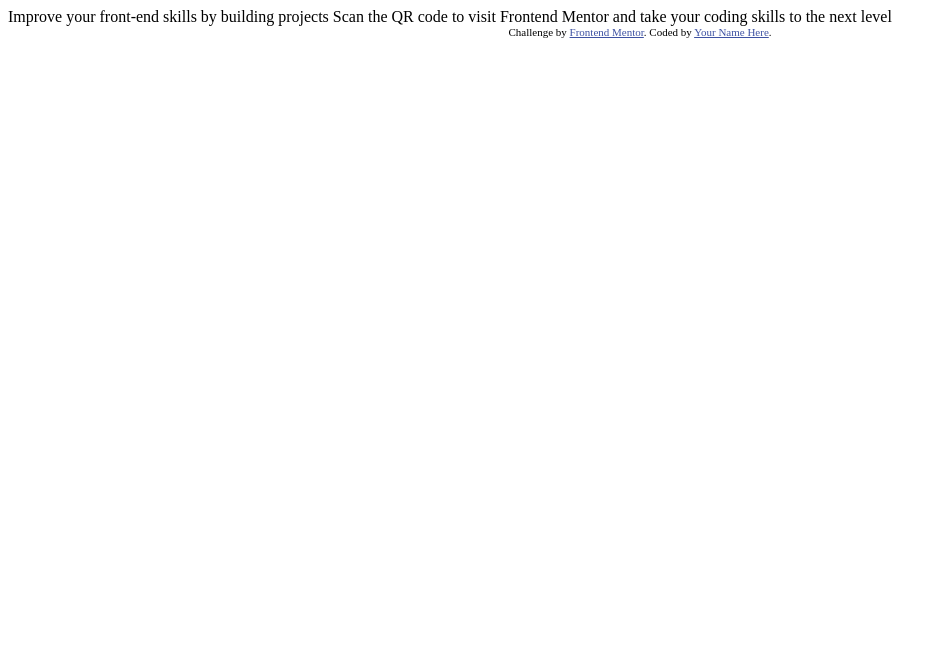
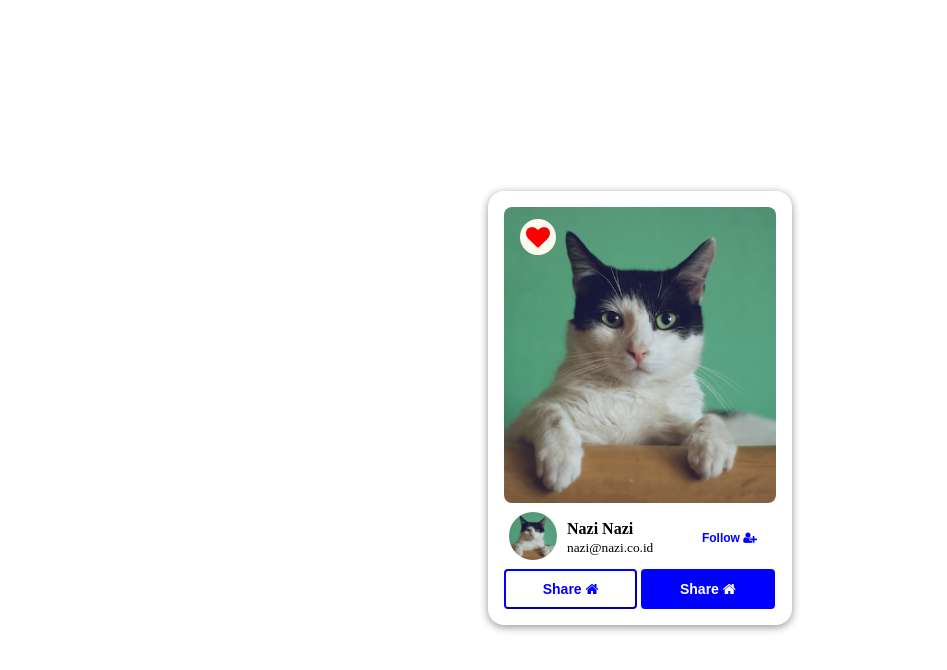
Before and after one commit to puthutm/card-vanila-new, a plain HTML site: page index.html in a window 1280 px wide. Shown: the whole page, without its empty margins (0-947 px from the left). Drawn offline with Linux system fonts and the light colour scheme.

Commit message:
card v1.3

```diff
--- a/index.html
+++ b/index.html
@@ -4,7 +4,8 @@
   <meta charset="UTF-8">
   <meta name="viewport" content="width=device-width, initial-scale=1.0"> <!-- displays site properly based on user's device -->
 
-  <link rel="icon" type="image/png" sizes="32x32" href="./images/favicon-32x32.png">
+  <link rel="stylesheet" href="https://cdnjs.cloudflare.com/ajax/libs/font-awesome/4.7.0/css/font-awesome.min.css">
+  <link rel="stylesheet" href="style.css">
 
   <title>Frontend Mentor | QR code component</title>
 
@@ -15,14 +16,45 @@
   </style>
 </head>
 <body>
+  <section class="box">
+    <div class="card">
+      <div class="card-conten">
+        <img class="img" src="/images/cat.png" alt="">
+          <div class="card-icon">
+            <i class="fa fa-heart"></i>
+          </div>
+          <div class="flex-container">
+            <div>
+              <img class="img-profile" src="/images/cat.png" alt="">
+            </div>
+            <div class="title-name">
+              <strong>Nazi Nazi</strong>
+              <br>
+              <small>nazi@nazi.co.id</small>
+            </div>
+            <div>
+              <button class="btn-font">
+                <strong>Follow</strong>
+                <i class="fa fa-user-plus"></i>
+              </button>
+            </div>
+          </div>
+          <div class="btn-bottom">
+            <button class="btn">
+              <strong>Share</strong>
+              <i class="fa fa-home"></i>
+            </button>
+            <button class="btn btn-box-1">
+              <strong>Share</strong>
+              <i class="fa fa-home"></i>
+            </button>
+          </div>
+      </div>
 
-  Improve your front-end skills by building projects
 
-  Scan the QR code to visit Frontend Mentor and take your coding skills to the next level
 
-  <div class="attribution">
-    Challenge by <a href="https://www.frontendmentor.io?ref=challenge" target="_blank">Frontend Mentor</a>.
-    Coded by <a href="#">Your Name Here</a>.
-  </div>
+
+    </div>
+  </section>
 </body>
 </html>
--- /dev/null
+++ b/style.css
@@ -0,0 +1,91 @@
+
+.box{
+    display: flex;
+    flex-direction: row;
+    align-items: center;
+    justify-content: center;
+    height: 100vh;
+}
+
+.card {
+    width: 272px;
+    background: hsl(0, 0%, 100%);
+    padding: 16px;
+    border-radius: 16px;
+    box-shadow: 0 2px 8px 0 rgb(146, 146, 146);
+}
+
+.img {
+    width: 100%;
+    border-radius: 8px;
+  }
+  .card-icon {
+    position: relative;
+    top: -288px;
+    left: 16px;
+    display: flex;
+    justify-content: center;
+    align-items: center;
+    width: 36px;
+    height: 36px;
+    border-radius: 100px;
+    background-color: floralwhite;
+  }
+  .fa-heart {
+    font-size:24px;
+    color: red;
+  }
+
+  .flex-container {
+    display: flex;
+    flex-direction: row;
+    align-items: center;
+    align-content: space-between;
+    margin-top: -36px;
+  }
+  .flex-container > div {
+    justify-content: center;
+    padding: 5px;
+  }
+  .img-profile {
+    width: 48px;
+    height: 48px;
+    border-radius: 100%;
+  }
+  .title-name{
+    flex-grow: 1;
+  }
+  .btn-font {
+    font-size: 12px !important;
+    color: blue;
+    border: 0 !important;
+    background-color: #fff;
+    margin: 8px;
+  }
+  .btn:hover {
+    background-color: RoyalBlue;
+  }
+  .fa-user-plus {
+    font-size: 12px
+
+  }
+  .btn-bottom {
+
+  }
+.btn {
+  margin: auto;
+  font-size: 14px;
+  width: 49%;
+  height: 40px;
+  border-radius: 4px;
+  padding: 8px;
+  border-color: blue;
+  color: blue;
+  background-color: #fff;
+  cursor: pointer;
+}
+.btn-box-1 {
+  background-color: blue;
+  border: none;
+  color: #fff;
+}
```
